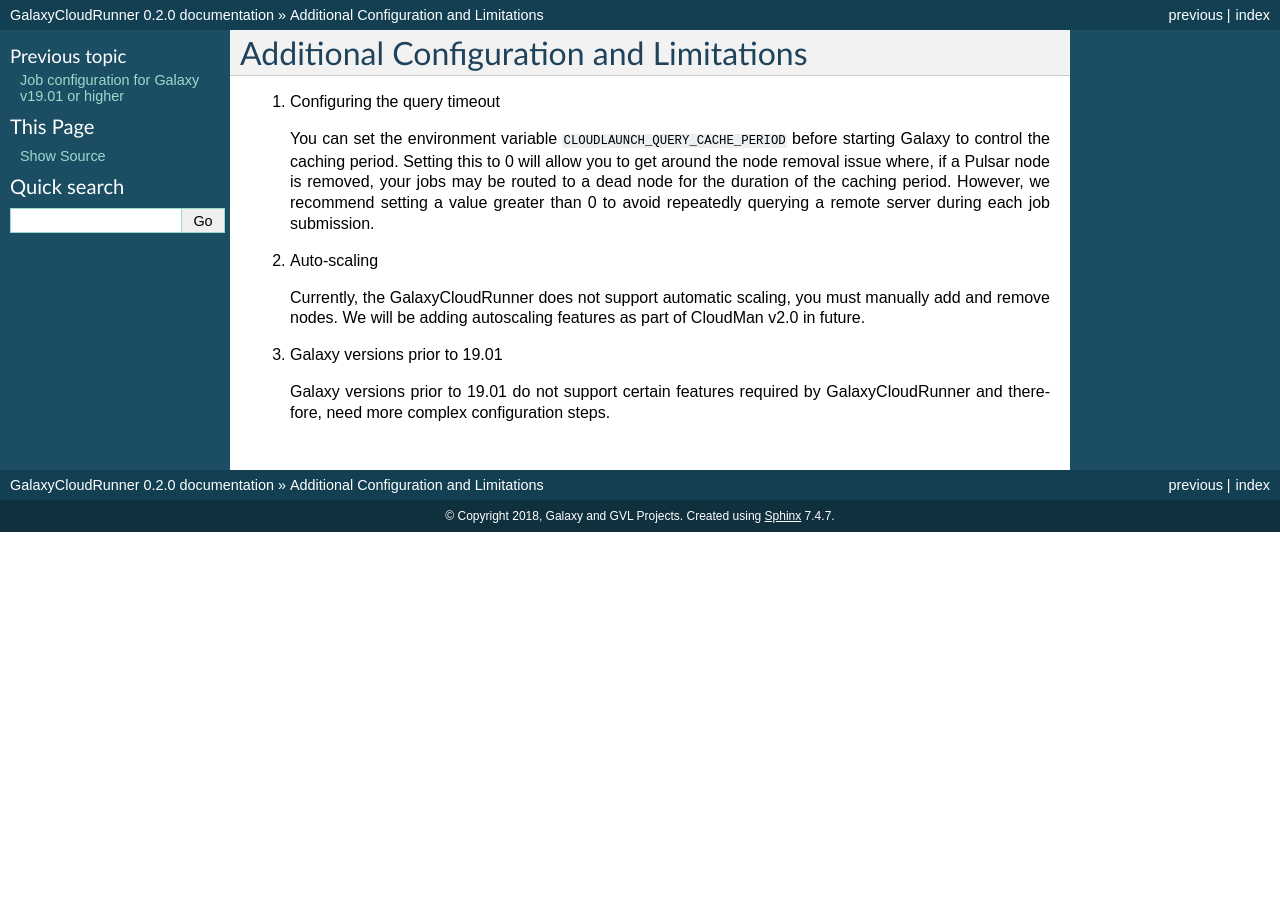
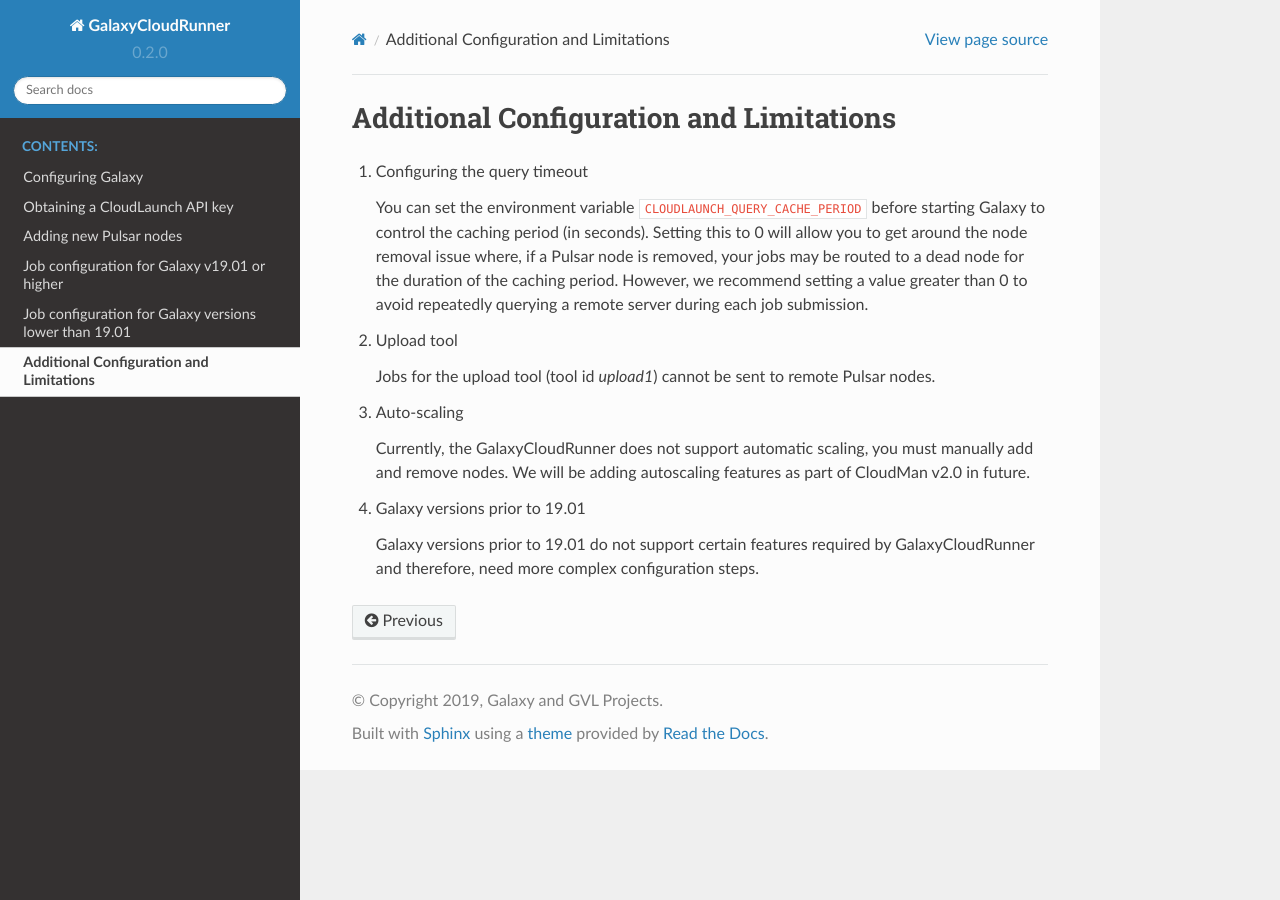
Before and after one commit to CloudVE/galaxycloudrunner, a Sphinx documentation site: the page built from docs/topics/additional_notes.rst, in a window 1280 px wide. Built offline with Sphinx 7.4.7 and the Read the Docs theme 2.0.0, drawn with Linux system fonts in a browser that asks for light colours.

```diff
--- a/docs/conf.py
+++ b/docs/conf.py
@@ -47,7 +47,7 @@
 
 # General information about the project.
 project = u'GalaxyCloudRunner'
-copyright = u'2018, Galaxy and GVL Projects'
+copyright = u'2019, Galaxy and GVL Projects'
 author = u'Galaxy and GVL Projects'
 
 # The version info for the project you're documenting, acts as replacement for
@@ -83,7 +83,7 @@
 # The theme to use for HTML and HTML Help pages.  See the documentation for
 # a list of builtin themes.
 #
-html_theme = 'default'
+html_theme = 'sphinx_rtd_theme'
 
 # Theme options are theme-specific and customize the look and feel of a theme
 # further.  For a list of options available for each theme, see the
@@ -94,7 +94,7 @@
 # Add any paths that contain custom static files (such as style sheets) here,
 # relative to this directory. They are copied after the builtin static files,
 # so a file named "default.css" will overwrite the builtin "default.css".
-html_static_path = ['_static']
+# html_static_path = ['_static']
 
 # Custom sidebar templates, must be a dictionary that maps document names
 # to template names.
--- a/docs/topics/additional_notes.rst
+++ b/docs/topics/additional_notes.rst
@@ -6,19 +6,25 @@
 1. Configuring the query timeout
 
    You can set the environment variable ``CLOUDLAUNCH_QUERY_CACHE_PERIOD``
-   before starting Galaxy to control the caching period. Setting this to 0 will
-   allow you to get around the node removal issue where, if a Pulsar node is
-   removed, your jobs may be routed to a dead node for the duration of the
-   caching period. However, we recommend setting a value greater than 0 to avoid
-   repeatedly querying a remote server during each job submission.
+   before starting Galaxy to control the caching period (in seconds). Setting
+   this to 0 will allow you to get around the node removal issue where, if a
+   Pulsar node is removed, your jobs may be routed to a dead node for the
+   duration of the caching period. However, we recommend setting a value greater
+   than 0 to avoid repeatedly querying a remote server during each job
+   submission.
 
-2. Auto-scaling
+2. Upload tool
+
+   Jobs for the upload tool (tool id `upload1`) cannot be sent to remote Pulsar
+   nodes.
+
+3. Auto-scaling
 
    Currently, the GalaxyCloudRunner does not support automatic scaling, you must
    manually add and remove nodes. We will be adding autoscaling features as
    part of CloudMan v2.0 in future.
 
-3. Galaxy versions prior to 19.01
+4. Galaxy versions prior to 19.01
 
    Galaxy versions prior to 19.01 do not support certain features required by
    GalaxyCloudRunner and therefore, need more complex configuration steps.
```
Also changed, not shown: README.md (+22 -3 lines), setup.py (+9 -4 lines).
